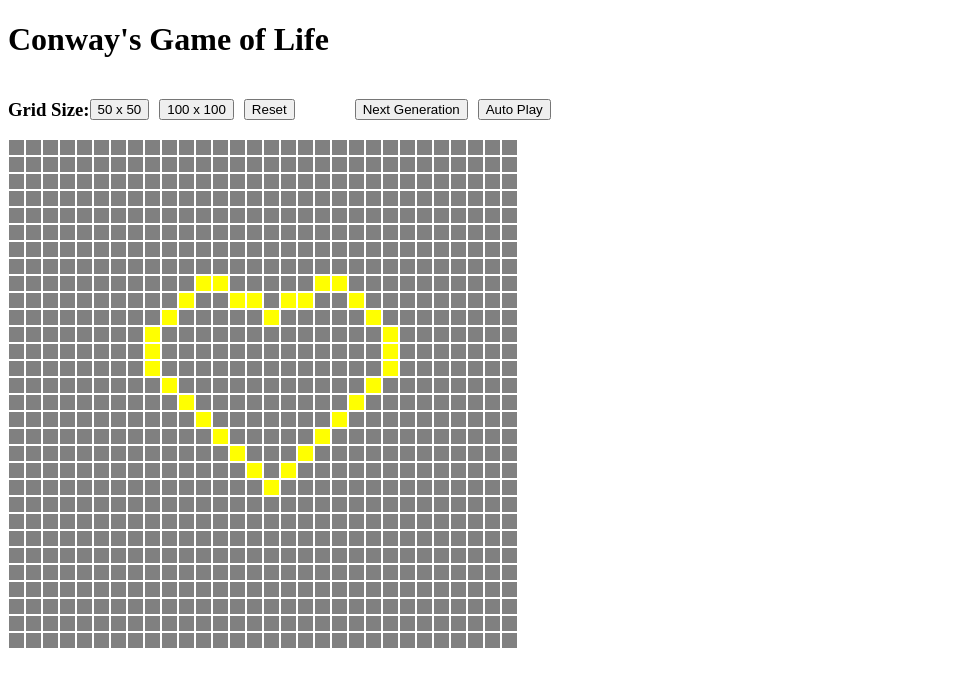
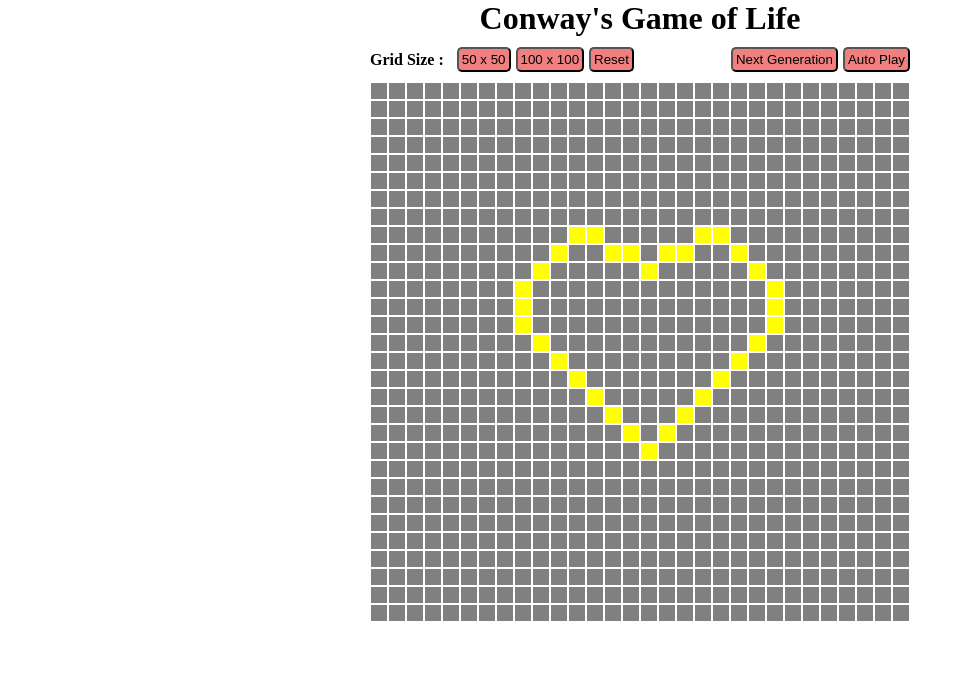
Before and after one commit to developer-abhay/conway, a plain HTML site: page index.html in a window 1280 px wide. Shown: the whole page, without its empty margins (0-964 px from the left). Drawn offline with Linux system fonts and the light colour scheme.

Commit message:
Updated Basic UI

```diff
--- a/index.html
+++ b/index.html
@@ -11,13 +11,15 @@
     <section>
       <div class="options">
         <div>
-          <h3>Grid Size:</h3>
+          <h4>Grid Size : &#160</h4>
           <button class="create-grid" data-size="50">50 x 50</button>
           <button class="create-grid" data-size="100">100 x 100</button>
           <button class="grid-reset">Reset</button>
         </div>
-        <button class="next-btn">Next Generation</button>
-        <button class="auto-next-btn">Auto Play</button>
+        <div>
+          <button class="next-btn">Next Generation</button>
+          <button class="auto-next-btn">Auto Play</button>
+        </div>
       </div>
       <div class="grid-container"></div>
     </section>
--- a/styles.css
+++ b/styles.css
@@ -1,27 +1,37 @@
+* {
+  margin: 0;
+  padding: 0;
+  box-sizing: border-box;
+}
+body {
+  display: flex;
+  flex-direction: column;
+  align-items: center;
+}
 button {
   cursor: pointer;
-  margin-right: 10px;
+  padding: 3px;
+  border-radius: 5px;
+  background-color: lightcoral;
 }
-
 .grid-container > div {
   display: flex;
 }
-
 .grid-container > div > div {
   border: 1px solid white;
-  height: 15px;
-  width: 15px;
+  height: 18px;
+  width: 18px;
   cursor: pointer;
   background-color: gray;
   font-size: 8px;
 }
-
 .options {
   display: flex;
-  align-items: center;
+  justify-content: space-between;
+  margin: 10px 0px;
 }
 .options > div {
   display: flex;
   align-items: center;
-  margin-right: 50px;
+  gap: 5px;
 }
```
